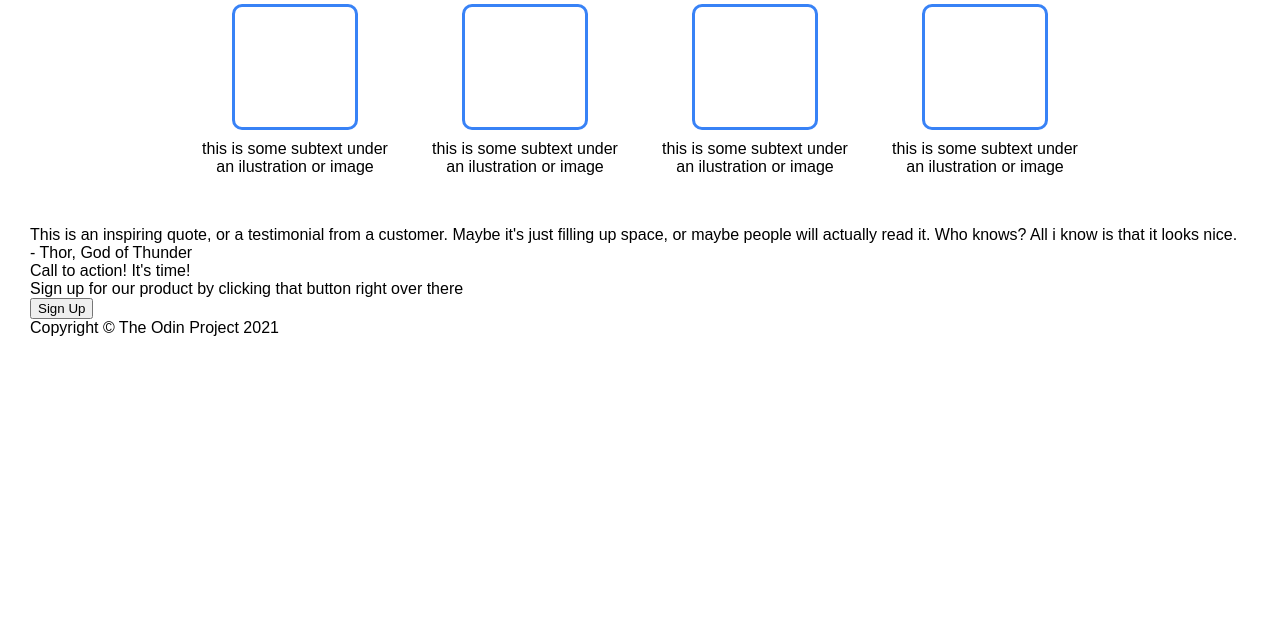
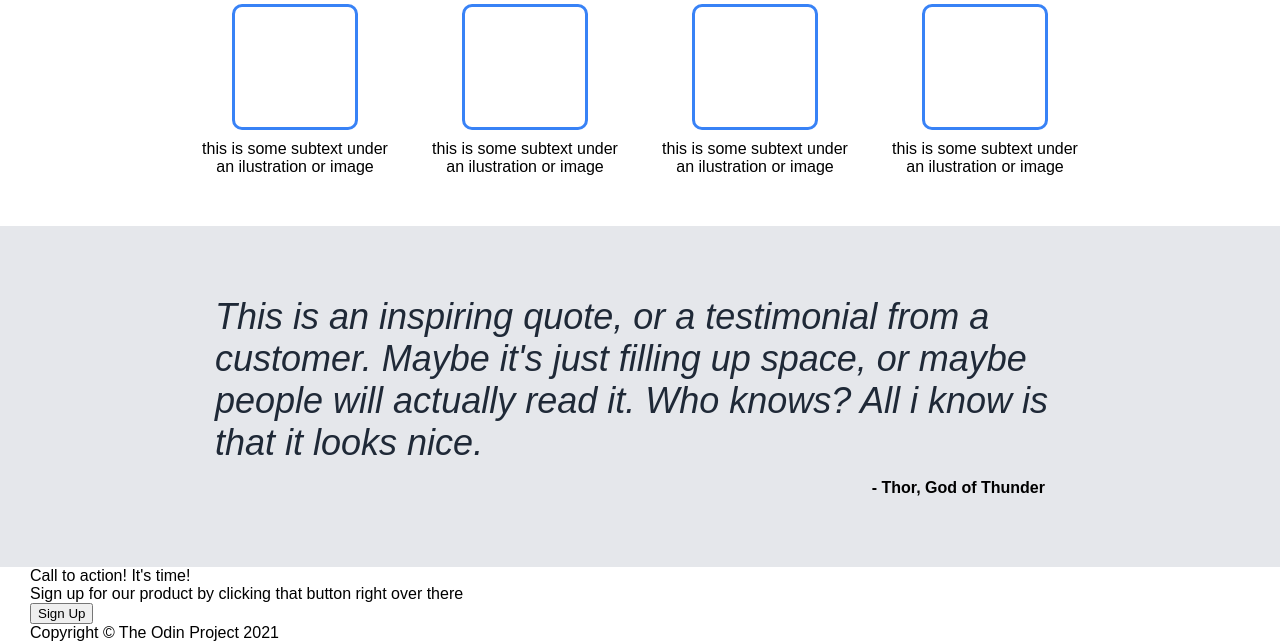
Before and after one commit to DeadEye27/css-landing-page, a plain HTML site: page index.html in a window 1280 px wide. Shown: the part 456-1098 px from the top of the page. Before the commit the page ends 800 px from the top, so only its background shows below. Drawn offline with Linux system fonts and the light colour scheme.

Commit message:
Style The Quote Section & Make a Container for it
Add a container for the quote text and quoter name in html and Style the Quote Section

```diff
--- a/index.html
+++ b/index.html
@@ -45,8 +45,10 @@
         </div>
     </div>
     <div class="quote-section">
-        <div class="quote-text">This is an inspiring quote, or a testimonial from a customer. Maybe it's just filling up space, or maybe people will actually read it. Who knows? All i know is that it looks nice.</div>
-        <div class="quoter-name">- Thor, God of Thunder</div>
+        <div class="quote-container">
+            <div class="quote-text">This is an inspiring quote, or a testimonial from a customer. Maybe it's just filling up space, or maybe people will actually read it. Who knows? All i know is that it looks nice.</div>
+            <div class="quoter-name">- Thor, God of Thunder</div>
+        </div>
     </div>
     <div class="call-section">
         <div class="call-text">Call to action! It's time!</div>
--- a/style.css
+++ b/style.css
@@ -129,3 +129,31 @@
     border-radius: 10px;
     border: #3882f6 solid;
 }
+
+/* Quote Section */
+.quote-section {
+    display: flex;
+    justify-content: center;
+    align-items: center;
+    background-color: #E5E7EB;
+    padding-top: 70px;
+    padding-bottom: 70px;
+}
+
+.quote-container {
+    max-width: 850px;
+}
+
+.quote-text {
+    font-size: 36px;
+    color: #1F2937;
+    font-weight: 300;
+    font-style: italic;
+    margin-bottom: 15px;
+}
+
+.quoter-name {
+    text-align: right;
+    font-weight: bold;
+    padding-right: 20px;
+}
```
